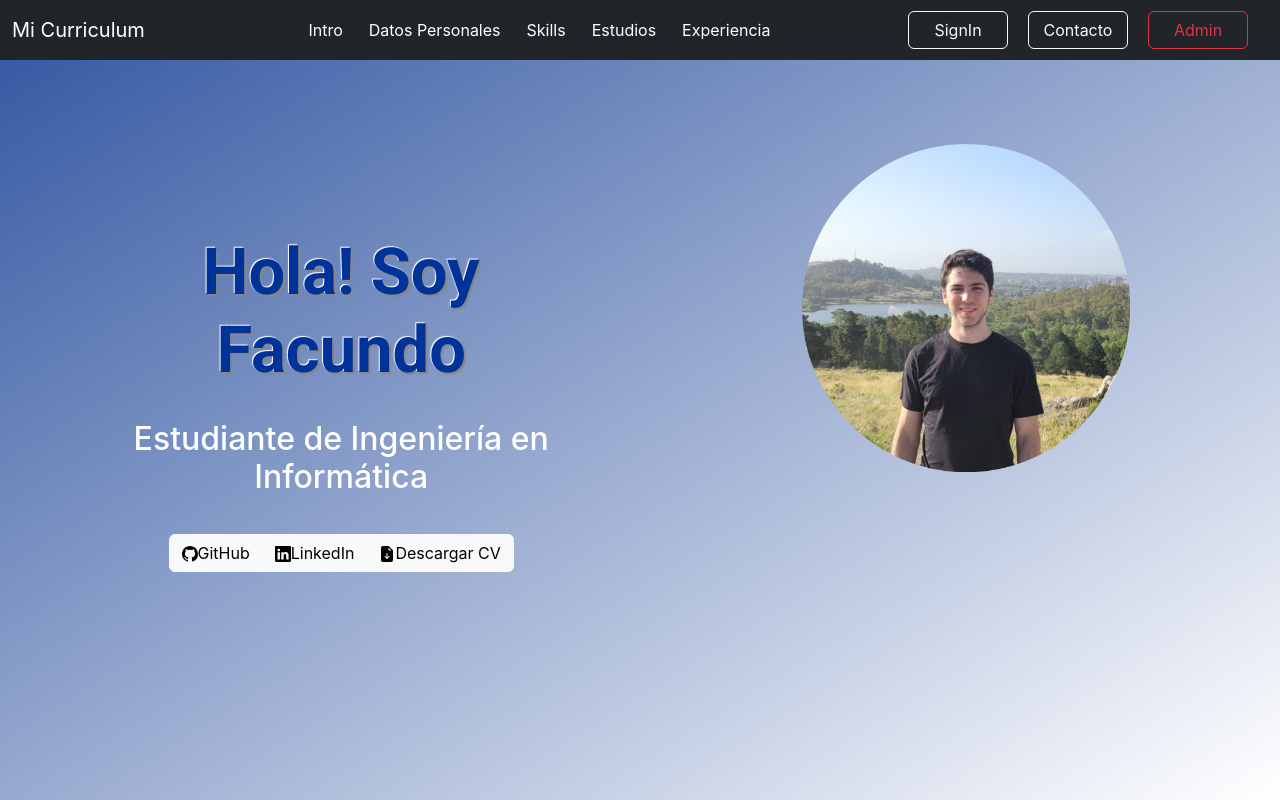
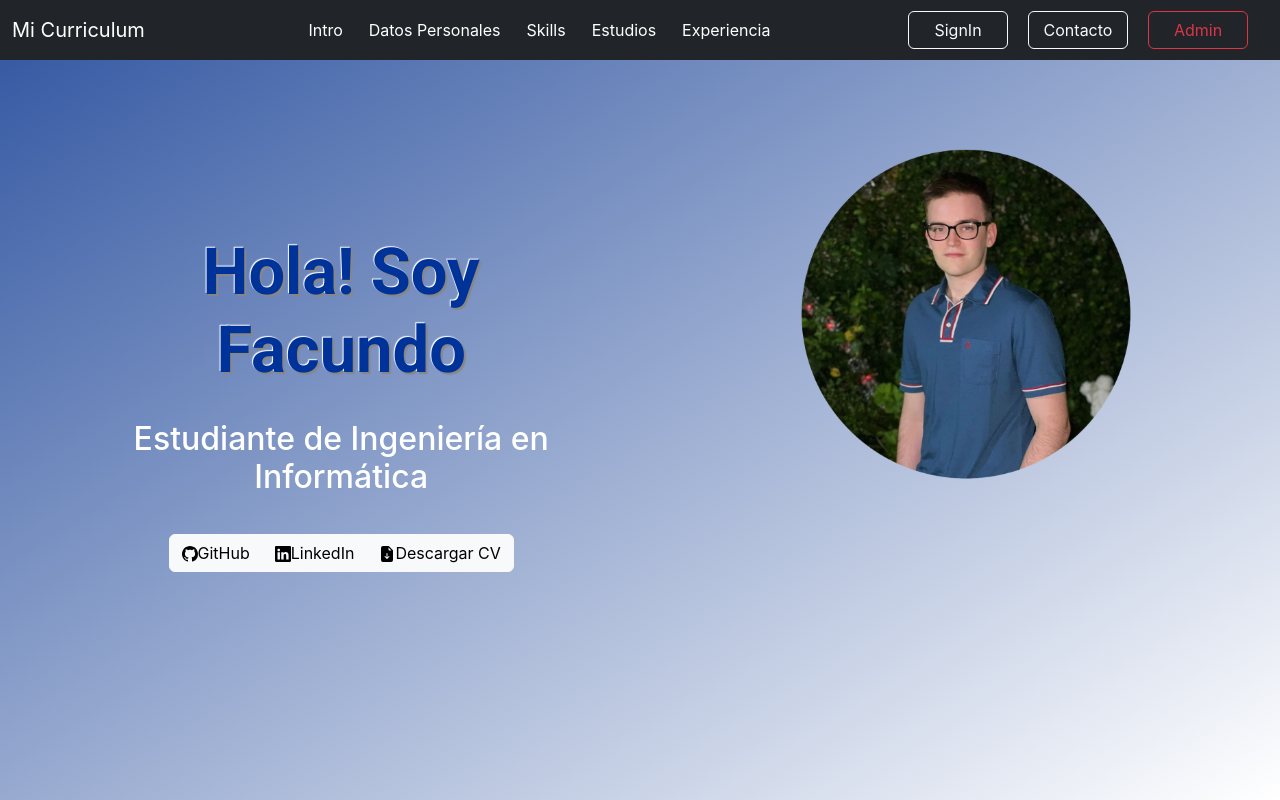
Before and after one commit to ezebarrena/tpoapi, a React (Create React App) app: page / in a window 1280 px wide. Shown: the top 800 px of the page. Built offline with nearby package versions, Linux system fonts and the light colour scheme.

Commit message:
final primera entrega

```diff
--- a/src/components/intro.jsx
+++ b/src/components/intro.jsx
@@ -1,5 +1,5 @@
 import "../cssComponents/cssCompStyles.css"
-import Foto from "../assets/pictures/Eze.png"
+import Foto from "../assets/pictures/principal.png"
 
 function intro() {
     return(
--- a/src/cssComponents/cssCompStyles.css
+++ b/src/cssComponents/cssCompStyles.css
@@ -165,8 +165,9 @@
 
 
 .Foto{
-    width: 80%;
-    margin-top: 35%;
+    width: 90%;
+    margin-top: 30%;
+
 }
 
 
```
Also changed, not shown: src/assets/pictures/principal.png (added).
